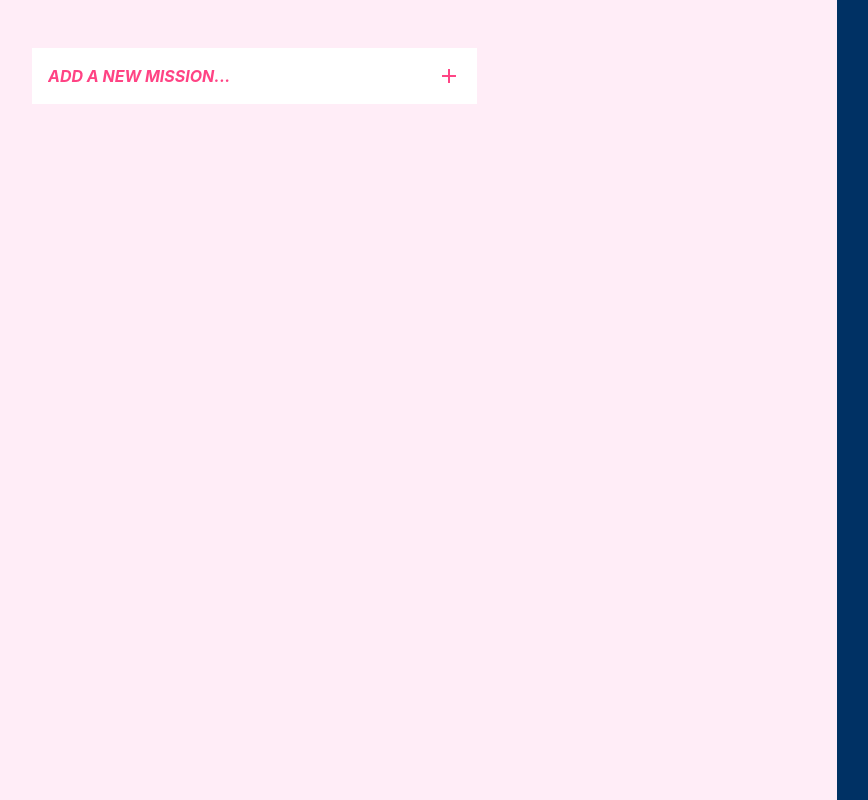
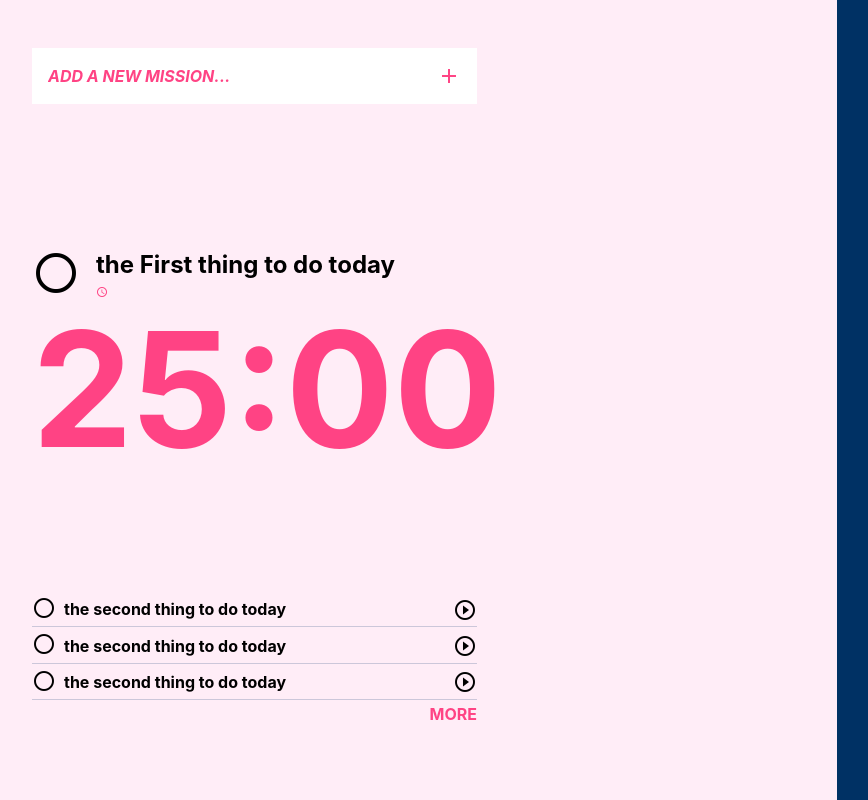
Before and after one commit to silverfantacy/F2E_2019_w1-pomodoro, a React (Create React App) app: page / in a window 1280 px wide. Shown: the whole page, without its empty margins (16-884 px from the left). Built offline with nearby package versions, Linux system fonts and the light colour scheme.

Commit message:
左邊樣式

```diff
--- a/src/App.js
+++ b/src/App.js
@@ -1,5 +1,7 @@
 import React from 'react';
 import InputBox from './components/InputBox'
+import CheckBox from './components/CheckBox'
+import TodoItem from './components/TodoItem'
 
 function App() {
   return (
@@ -7,6 +9,26 @@ function App() {
       <div className="block block-left">
         <main>
           <InputBox placeholder="ADD A NEW MISSION..."/>
+
+          <div style={{marginTop: 145 + 'px'}}>
+            <div className="item item-focus">
+              <CheckBox size="48"/>
+              <div className="item_info">
+                <h3>the First thing to do today</h3>
+                <span><i className="material-icons md-12">query_builder</i></span>
+              </div>
+            </div>
+            <div className="playing-time">
+              <h1>25:00</h1>
+            </div>
+          </div>
+
+          <ul className="list">
+            <li><TodoItem completed="false" title="the second thing to do today"/></li>
+            <li><TodoItem completed="false" title="the second thing to do today"/></li>
+            <li><TodoItem completed="false" title="the second thing to do today"/></li>
+            <div>MORE</div>
+          </ul>
         </main>
       </div>
       <div className="block block-right"></div>
--- /dev/null
+++ b/src/assets/scss/_checkbox.scss
@@ -0,0 +1,10 @@
+.checkBox {
+  display: inline-block;
+  max-height: 48px;
+  input {
+    display: none;
+  }
+  label {
+    cursor: pointer;
+  }
+}
--- a/src/assets/scss/_layout.scss
+++ b/src/assets/scss/_layout.scss
@@ -41,6 +41,10 @@ code {
 
 main {
   width: 445px;
+  height: 100%;
+  // display: flex;
+  // flex-direction: column;
+  // justify-content: space-between;
 }
 
 .inputBox {
@@ -69,9 +73,59 @@ main {
 
   a {
     position: absolute;
-    top: calc( (56px / 2) - 12px );
+    top: calc((56px / 2) - 12px);
     right: 1rem;
     cursor: pointer;
     color: $primary;
   }
 }
+
+.item.item-focus {
+  display: flex;
+
+  .item_info {
+    margin-left: 1rem;
+    display: flex;
+    flex-direction: column;
+    justify-content: space-around;
+    max-height: 48px;
+
+    span {
+      height: 12px;
+      color: $primary;
+    }
+  }
+
+  h3 {
+    display: inline-block;
+    margin: 0;
+    font-size: 24px;
+  }
+}
+
+.playing-time {
+  h1 {
+    margin: 0;
+    font-size: 160px;
+    color: $primary;
+  }
+}
+
+.list {
+  margin: 0;
+  margin-top: 110px;
+  padding: 0;
+  list-style: none;
+
+  li {
+    padding: 5px 0 3px 0;
+    border-bottom: 1px solid rgba($dark, .2);
+  }
+
+  >div {
+    margin: 5px 0;
+    text-align: right;
+    font-weight: bold;
+    color: $primary;
+  }
+}
--- /dev/null
+++ b/src/assets/scss/_todoItem.scss
@@ -0,0 +1,13 @@
+.todoItem {
+  display: flex;
+  align-items: center;
+  &_title {
+    line-height: 27px;
+    font-weight: bold;
+    margin-left: .5rem;
+  }
+  i {
+    margin-left: auto;
+    cursor: pointer;
+  }
+}
--- a/src/assets/scss/_variables.scss
+++ b/src/assets/scss/_variables.scss
@@ -4,3 +4,23 @@ $primary-light: #FFEDF7 !default;
 $secondary-light: #E5F3FF !default;
 $light: #FFFFFF !default;
 $dark: #003164 !default;
+
+.material-icons.md-12 {
+  font-size: 12px;
+}
+
+.material-icons.md-18 {
+  font-size: 18px;
+}
+
+.material-icons.md-24 {
+  font-size: 24px;
+}
+
+.material-icons.md-36 {
+  font-size: 36px;
+}
+
+.material-icons.md-48 {
+  font-size: 48px;
+}
--- a/src/assets/scss/main.scss
+++ b/src/assets/scss/main.scss
@@ -1,3 +1,5 @@
 @import '../../../node_modules/normalize.css';
 @import 'variables';
 @import 'layout';
+@import 'checkbox';
+@import 'todoItem';
--- /dev/null
+++ b/src/components/CheckBox.js
@@ -0,0 +1,28 @@
+import React,{ Component } from 'react';
+
+class CheckBox extends Component {
+  constructor(props) {
+    super(props);
+    console.log(props);
+    this.state = {
+      completed: false,
+    }
+  }
+  render() {
+    let checkState = this.state.completed ? 'check_circle_outline' : 'radio_button_unchecked';
+    let className = this.props.size ? 'material-icons md-' + this.props.size : 'material-icons md-24';
+    return (
+      <div className="checkBox">
+        <input type="checkbox" value="completed" id="check_circle" name="check" onChange={this.changeState.bind(this)} />
+        <label htmlFor="check_circle">
+          <i className={className}>{checkState}</i>
+        </label>
+      </div>
+    )
+  }
+  changeState(event) {
+    this.setState({ completed: !this.state.completed })
+  }
+}
+
+export default CheckBox;
--- /dev/null
+++ b/src/components/TodoItem.js
@@ -0,0 +1,23 @@
+import React, { Component } from 'react';
+import CheckBox from './CheckBox';
+
+class TodoItem extends Component {
+  constructor(props) {
+    super(props);
+    console.log(props);
+    this.state = {
+      completed: false,
+    }
+  }
+  render() {
+    return (
+      <div className="todoItem">
+        <CheckBox completed="false"/>
+        <div className="todoItem_title">{this.props.title}</div>
+        <i className="material-icons">play_circle_outline</i>
+      </div>
+    );
+  }
+}
+
+export default TodoItem;
```
